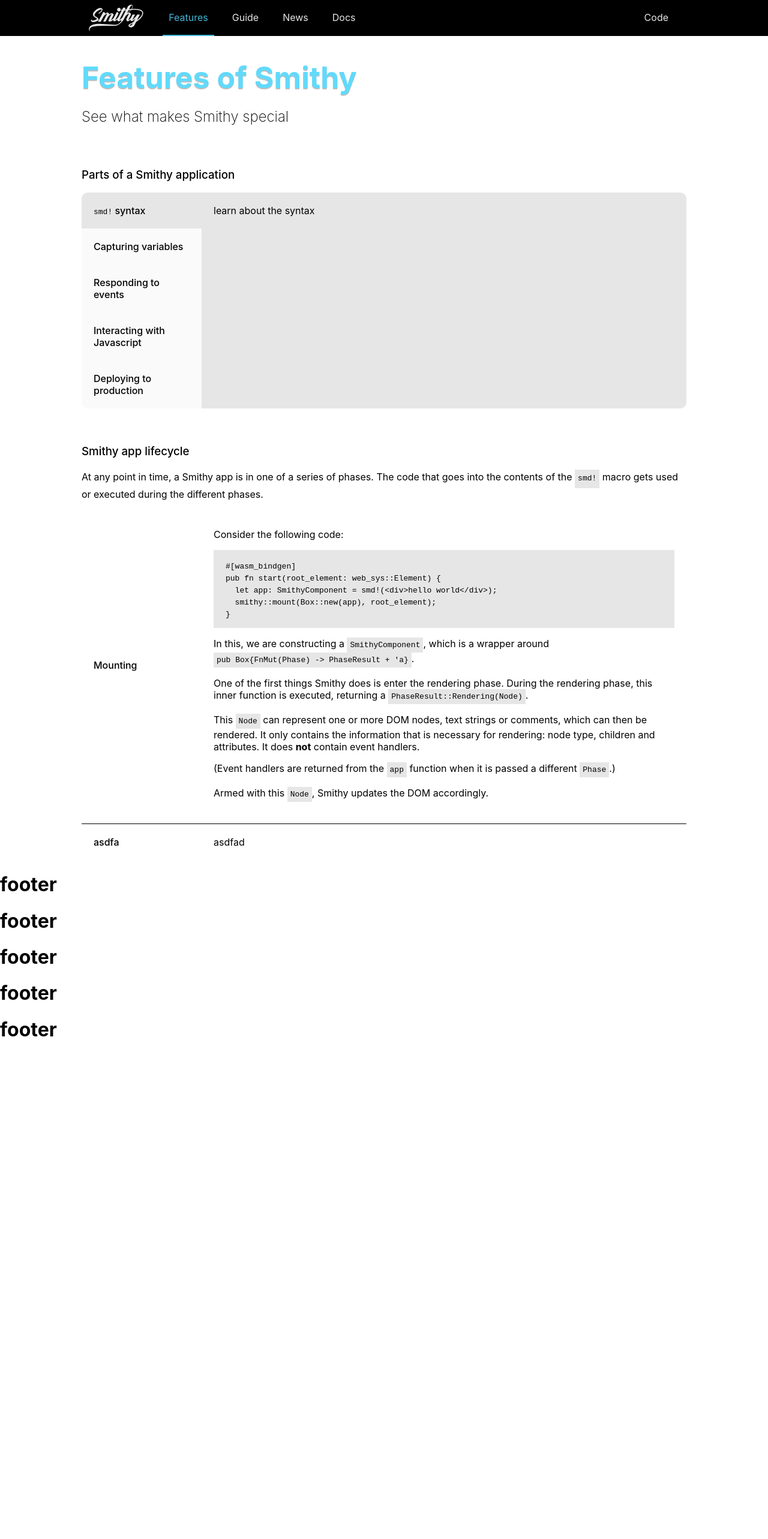
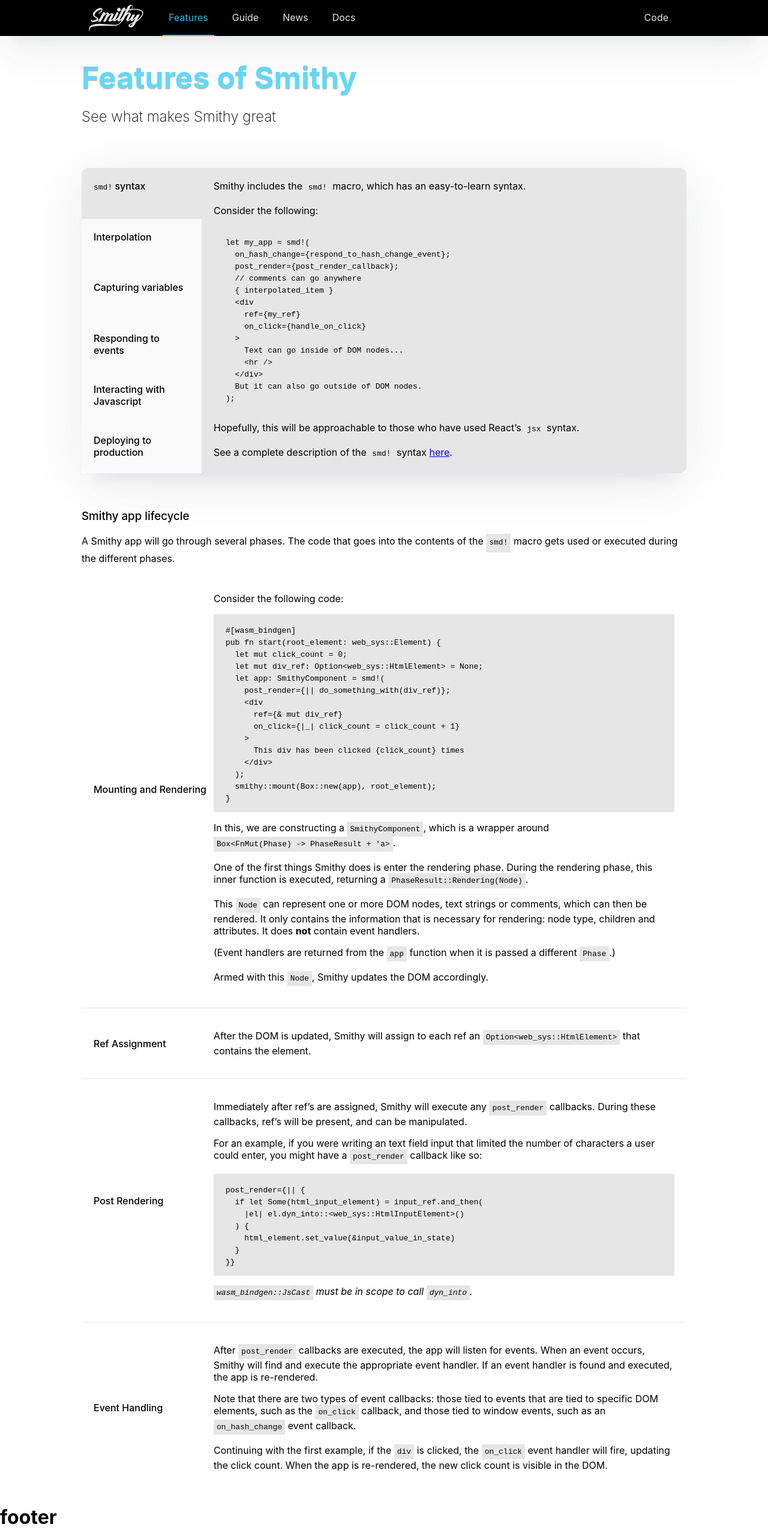
Before and after one commit to rbalicki2/smithy-rs-site-www, a Next.js app: page /features in a window 1280 px wide. Shown: the top 2566 px of the page at 60% size. Before the commit the page ends 1757 px from the top, so only its background shows below. Built offline with nearby package versions, Linux system fonts and the light colour scheme.

Commit message:
more content

```diff
--- a/pages/features.js
+++ b/pages/features.js
@@ -1,7 +1,6 @@
 import React, { Component } from 'react';
 
 import { colors } from 'src/style-constants';
-import Link from 'next/link';
 import Header from 'src/Header';
 import Head from 'src/Head';
 import Footer from 'src/Footer';
@@ -37,13 +36,10 @@
       >
         <PageTitle>Features of Smithy</PageTitle>
         <PageSubtitle color={colors.BLACK} marginBottom={5}>
-           See what makes Smithy special
+          See what makes Smithy great
         </PageSubtitle>
       </HeadingContainer>
       <BodyContainer>
-        <BodySectionTitle>
-          Parts of a Smithy application
-        </BodySectionTitle>
         <PartsOfASmithyApp />
       </BodyContainer>
       <BodyContainer>
--- a/src/Header/index.js
+++ b/src/Header/index.js
@@ -6,7 +6,7 @@
 import Logo from './logo.svg';
 
 import { breakpointInfo, colors } from 'src/style-constants';
-import { red } from 'ansi-colors';
+import { BOX_SHADOW } from 'src/page-ui';
 
 const BODY_CLASS_NAME = 'margin-top-class';
 const MARGIN = 60;
@@ -24,6 +24,7 @@
   flex-direction: row;
   background-color: ${colors.BLACK};
   color: ${colors.WHITE};
+  box-shadow: ${BOX_SHADOW};
 `;
 
 const HeaderLeftSide = styled.div`
@@ -47,6 +48,7 @@
   line-height: ${MARGIN - BORDER_SIZE}px;
 
   text-decoration: none;
+  user-select: none;
 
   ${props => props.isCurrent
     ? `
@@ -72,7 +74,7 @@
   border-bottom-style: solid;
 `
 
-const HeaderStyle = createGlobalStyle`
+const HeaderGlobalStyle = createGlobalStyle`
   body {
     margin: ${MARGIN}px 0 0;
     box-sizing: border-box;
@@ -84,7 +86,7 @@
 const pathMatches = (path, target) => path.startsWith(target);
 
 export default ({ path }) => (<>
-  <HeaderStyle />
+  <HeaderGlobalStyle />
   <HeaderPositioning>
     <Container>
       <Flexxor>
--- a/src/features/Lifecycles.js
+++ b/src/features/Lifecycles.js
@@ -2,17 +2,20 @@
 import styled from 'styled-components';
 
 import { colors } from 'src/style-constants';
+import { BOX_SHADOW } from 'src/page-ui';
 
 import {
   Flexxor,
   BodySectionTitle,
   BodyText,
+  CodeSnippet,
+  MultilineCodeSnippet,
 } from 'src/page-ui';
 
 const LifecycleRow = styled(Flexxor)`
   padding 20px;
   &:not(:last-child) {
-    border-bottom: 1px solid ${colors.BLACK};
+    border-bottom: 1px solid ${colors.OFF_WHITE};
   }
 `;
 
@@ -28,31 +31,20 @@
   flex-grow: 1;
 `;
 
-const MultilineCodeSnippet = styled.div`
-  padding: 15px 20px;
-  background-color: ${colors.OFF_WHITE};
-`;
-
-const CodeSnippet = styled.code`
-  background-color: ${colors.OFF_WHITE};
-  display: inline-block;
-  padding: 5px;
-`;
-
 const Lifecycles = styled.div`
 `;
 
 export default () => <>
   <BodySectionTitle>Smithy app lifecycle</BodySectionTitle>
   <BodyText>
-    At any point in time, a Smithy app is in one of a series of phases.
+    A Smithy app will go through several phases.
     The code that goes into the contents of the <CodeSnippet>smd!</CodeSnippet> macro
     gets used or executed during the different phases.
   </BodyText>
   <Lifecycles>
     <LifecycleRow>
       <LeftSide>
-        Mounting
+        Mounting and Rendering
       </LeftSide>
       <RightSide>
         <p>
@@ -63,7 +55,17 @@
             <code>
               #[wasm_bindgen]<br />
               pub fn start(root_element: web_sys::Element) &#123;<br />
-              &nbsp;&nbsp;let app: SmithyComponent = smd!(&lt;div&gt;hello world&lt;/div&gt;);<br />
+              &nbsp;&nbsp;let mut click_count = 0;<br />
+              &nbsp;&nbsp;let mut div_ref: Option&lt;web_sys::HtmlElement&gt; = None;<br />
+              &nbsp;&nbsp;let app: SmithyComponent = smd!(<br />
+              &nbsp;&nbsp;&nbsp;&nbsp;post_render=&#123;|| do_something_with(div_ref)&#125;;<br />
+              &nbsp;&nbsp;&nbsp;&nbsp;&lt;div<br />
+              &nbsp;&nbsp;&nbsp;&nbsp;&nbsp;&nbsp;ref=&#123;&amp; mut div_ref&#125;<br />
+              &nbsp;&nbsp;&nbsp;&nbsp;&nbsp;&nbsp;on_click=&#123;|_| click_count = click_count + 1&#125;<br />
+              &nbsp;&nbsp;&nbsp;&nbsp;&gt;<br />
+              &nbsp;&nbsp;&nbsp;&nbsp;&nbsp;&nbsp;This div has been clicked &#123;click_count&#125; times<br />
+              &nbsp;&nbsp;&nbsp;&nbsp;&lt;/div&gt;<br />
+              &nbsp;&nbsp;);<br />
               &nbsp;&nbsp;smithy::mount(Box::new(app), root_element);<br />
               &#125;
             </code>
@@ -71,7 +73,7 @@
         </p>
         <p>
           In this, we are constructing a <CodeSnippet>SmithyComponent</CodeSnippet>, which is a wrapper
-          around <CodeSnippet>pub Box&#123;FnMut(Phase) -> PhaseResult + 'a&#125;</CodeSnippet>.
+          around <CodeSnippet>Box&lt;FnMut(Phase) -> PhaseResult + 'a&gt;</CodeSnippet>.
         </p>
         <p>
           One of the first things Smithy does is enter the rendering phase.
@@ -93,8 +95,77 @@
       </RightSide>
     </LifecycleRow>
     <LifecycleRow>
-      <LeftSide>asdfa</LeftSide>
-      <RightSide>asdfad</RightSide>
+      <LeftSide>
+        Ref Assignment
+      </LeftSide>
+      <RightSide>
+        <p>
+          After the DOM is updated, Smithy will assign to each ref
+          an <CodeSnippet>Option&lt;web_sys::HtmlElement&gt;</CodeSnippet> that
+          contains the element.
+        </p>
+      </RightSide>
+    </LifecycleRow>
+    <LifecycleRow>
+      <LeftSide>
+        Post Rendering
+      </LeftSide>
+      <RightSide>
+        <p>
+          Immediately after ref&rsquo;s are assigned, Smithy will execute
+          any <CodeSnippet>post_render</CodeSnippet> callbacks. During these
+          callbacks, ref&rsquo;s will be present, and can be manipulated.
+        </p>
+        <p>
+          For an example, if you were writing an text field input that limited
+          the number of characters a user could enter, you might have
+          a <CodeSnippet>post_render</CodeSnippet> callback like so:
+        </p>
+        <p>
+          <MultilineCodeSnippet>
+            <code>
+              post_render=&#123;|| &#123;<br />
+              &nbsp;&nbsp;if let Some(html_input_element) = input_ref.and_then(<br />
+              &nbsp;&nbsp;&nbsp;&nbsp;|el| el.dyn_into::&lt;web_sys::HtmlInputElement&gt;()<br />
+              &nbsp;&nbsp;) &#123;<br />
+              &nbsp;&nbsp;&nbsp;&nbsp;html_element.set_value(&amp;input_value_in_state)<br />
+              &nbsp;&nbsp;&#125;<br />
+              &#125;&#125;
+            </code>
+          </MultilineCodeSnippet>
+        </p>
+        <p>
+          <i>
+            <CodeSnippet>wasm_bindgen::JsCast</CodeSnippet> must be in scope
+            to call <CodeSnippet>dyn_into</CodeSnippet>.
+          </i>
+        </p>
+      </RightSide>
+    </LifecycleRow>
+    <LifecycleRow>
+      <LeftSide>
+        Event Handling
+      </LeftSide>
+      <RightSide>
+        <p>
+          After <CodeSnippet>post_render</CodeSnippet> callbacks are executed,
+          the app will listen for events. When an event occurs,
+          Smithy will find and execute the appropriate event handler.
+          If an event handler is found and executed, the app is re-rendered.
+        </p>
+        <p>
+          Note that there are two types of event callbacks: those tied to
+          events that are tied to specific DOM elements, such as
+          the <CodeSnippet>on_click</CodeSnippet> callback, and those tied to
+          window events, such as an <CodeSnippet>on_hash_change</CodeSnippet> event
+          callback.
+        </p>
+        <p>
+          Continuing with the first example, if the <CodeSnippet>div</CodeSnippet> is clicked,
+          the <CodeSnippet>on_click</CodeSnippet> event handler will fire, updating the click
+          count. When the app is re-rendered, the new click count is visible in the DOM.
+        </p>
+      </RightSide>
     </LifecycleRow>
   </Lifecycles>
 </>;
--- a/src/features/PartsOfASmithyApp/index.js
+++ b/src/features/PartsOfASmithyApp/index.js
@@ -16,10 +16,13 @@
   BodyText,
   Flexxor,
 } from 'src/page-ui';
+import { BOX_SHADOW } from 'src/page-ui';
 
 const LeftSide = styled.div`
   flex: 1;
-  align-self: center;
+  align-self: stretch;
+  display: flex;
+  flex-direction: column;
   font-weight: 500;
   flex-grow: 0;
   min-width: 200px;
@@ -27,6 +30,7 @@
 
 const RADIUS = 10;
 const LeftSideItem = styled.div`
+  flex: 1;
   display: block;
   padding: 20px;
   background-color: ${props => props.isSelected ? colors.OFF_WHITE : colors.CLOSE_TO_WHITE};
@@ -49,10 +53,21 @@
   padding: 20px;
   border-top-right-radius: ${RADIUS}px;
   border-bottom-right-radius: ${RADIUS}px;
+
+  p:first-child {
+    margin-top: 0;
+  }
+  p:last-child {
+    margin-bottom: 0;
+  }
+`;
+
+const Wrapper = styled(Flexxor)`
+  box-shadow: ${BOX_SHADOW};
 `;
 
 export default () => <StateProvider initialValue="SYNTAX">{
-  (currentView, setCurrentView) => <Flexxor>
+  (currentView, setCurrentView) => <Wrapper>
     <LeftSide>
       {
         keys.map(key =>
@@ -67,7 +82,7 @@
       }
     </LeftSide>
     <RightSide>
-      { partsOfApp[currentView].text }
+      { partsOfApp[currentView].bodyText }
     </RightSide>
-  </Flexxor>
+  </Wrapper>
 }</StateProvider>
--- a/src/features/PartsOfASmithyApp/partsOfApp.js
+++ b/src/features/PartsOfASmithyApp/partsOfApp.js
@@ -1,22 +1,68 @@
+import {
+  CodeSnippet,
+  MultilineCodeSnippet,
+} from 'src/page-ui';
+import Link from 'next/link';
+
 export default {
   SYNTAX: {
-    text: <>learn about the syntax</>,
     leftText: <><code>smd!</code> syntax</>,
+    bodyText: <>
+      <p>
+        Smithy includes the <CodeSnippet>smd!</CodeSnippet> macro, which has
+        an easy-to-learn syntax.
+      </p>
+      <p>
+        Consider the following:
+      </p>
+      <p>
+        <MultilineCodeSnippet>
+          <code>
+            let my_app = smd!(<br />
+            &nbsp;&nbsp;on_hash_change=&#123;respond_to_hash_change_event&#125;;<br />
+            &nbsp;&nbsp;post_render=&#123;post_render_callback&#125;;<br />
+            &nbsp;&nbsp;// comments can go anywhere<br />
+            &nbsp;&nbsp;&#123; interpolated_item &#125;<br />
+            &nbsp;&nbsp;&lt;div<br />
+            &nbsp;&nbsp;&nbsp;&nbsp;ref=&#123;my_ref&#125;<br />
+            &nbsp;&nbsp;&nbsp;&nbsp;on_click=&#123;handle_on_click&#125;<br />
+            &nbsp;&nbsp;&gt;<br />
+            &nbsp;&nbsp;&nbsp;&nbsp;Text can go inside of DOM nodes...<br />
+            &nbsp;&nbsp;&nbsp;&nbsp;&lt;hr /&gt;<br />
+            &nbsp;&nbsp;&lt;/div&gt;<br />
+            &nbsp;&nbsp;But it can also go outside of DOM nodes.<br />
+            );
+          </code>
+        </MultilineCodeSnippet>
+      </p>
+      <p>
+        Hopefully, this will be approachable to those who have used
+        React&rsquo;s <CodeSnippet>jsx</CodeSnippet> syntax.
+      </p>
+      <p>
+        See a complete description of
+        the <CodeSnippet>smd!</CodeSnippet> syntax <Link href="/guide#smd">here</Link>.
+      </p>
+    </>,
+  },
+  INTERPOLATION: {
+    leftText: <>Interpolation</>,
+    bodyText: <>Interpolate anything</>,
   },
   CAPTURING_VARIABLES: {
-    text: <>variables</>,
     leftText: <>Capturing variables</>,
+    bodyText: <>variables</>,
   },
   RESPONDING_TO_EVENTS: {
-    text: <>events</>,
-    leftText: <>Responding to events</>
+    leftText: <>Responding to events</>,
+    bodyText: <>events</>,
   },
   INTERACTING_WITH_JAVASCRIPT: {
-    text: <>js</>,
-    leftText: <>Interacting with Javascript</>
+    leftText: <>Interacting with Javascript</>,
+    bodyText: <>js</>,
   },
   DEPLOYMENT: {
-    text: <>deploys</>,
-    leftText: <>Deploying to production</>
+    leftText: <>Deploying to production</>,
+    bodyText: <>deploys</>,
   },
 };
--- a/src/page-ui/index.js
+++ b/src/page-ui/index.js
@@ -15,6 +15,7 @@
   margin-bottom: ${props => props.marginBottom || 50}px;
 `;
 
+export const BOX_SHADOW = `1px 1px rgba(238, 243, 246, 0.04), -1px -1px rgba(238, 243, 246, 0.04), 0 15px 80px 0px rgba(39, 45, 63, 0.1), 0 30px 20px -20px rgba(39, 45, 63, 0.06)`;
 export const CtaButton = styled.button`
   ${
     props => props.isPrimary
@@ -46,7 +47,7 @@
   box-shadow: none;
   &:hover {
     transform: translateY(-1px);
-    box-shadow: 1px 1px rgba(238, 243, 246, 0.04), -1px -1px rgba(238, 243, 246, 0.04), 0 15px 80px 0px rgba(39, 45, 63, 0.1), 0 30px 20px -20px rgba(39, 45, 63, 0.06);
+    box-shadow: ${BOX_SHADOW};
   }
 `;
 
@@ -87,3 +88,14 @@
   margin: 0 0 10px;
   line-height: 1.3em;
 `;
+
+export const CodeSnippet = styled.code`
+  background-color: ${colors.OFF_WHITE};
+  display: inline-block;
+  padding: 5px;
+`;
+
+export const MultilineCodeSnippet = styled.div`
+  padding: 15px 20px;
+  background-color: ${colors.OFF_WHITE};
+`;
```
